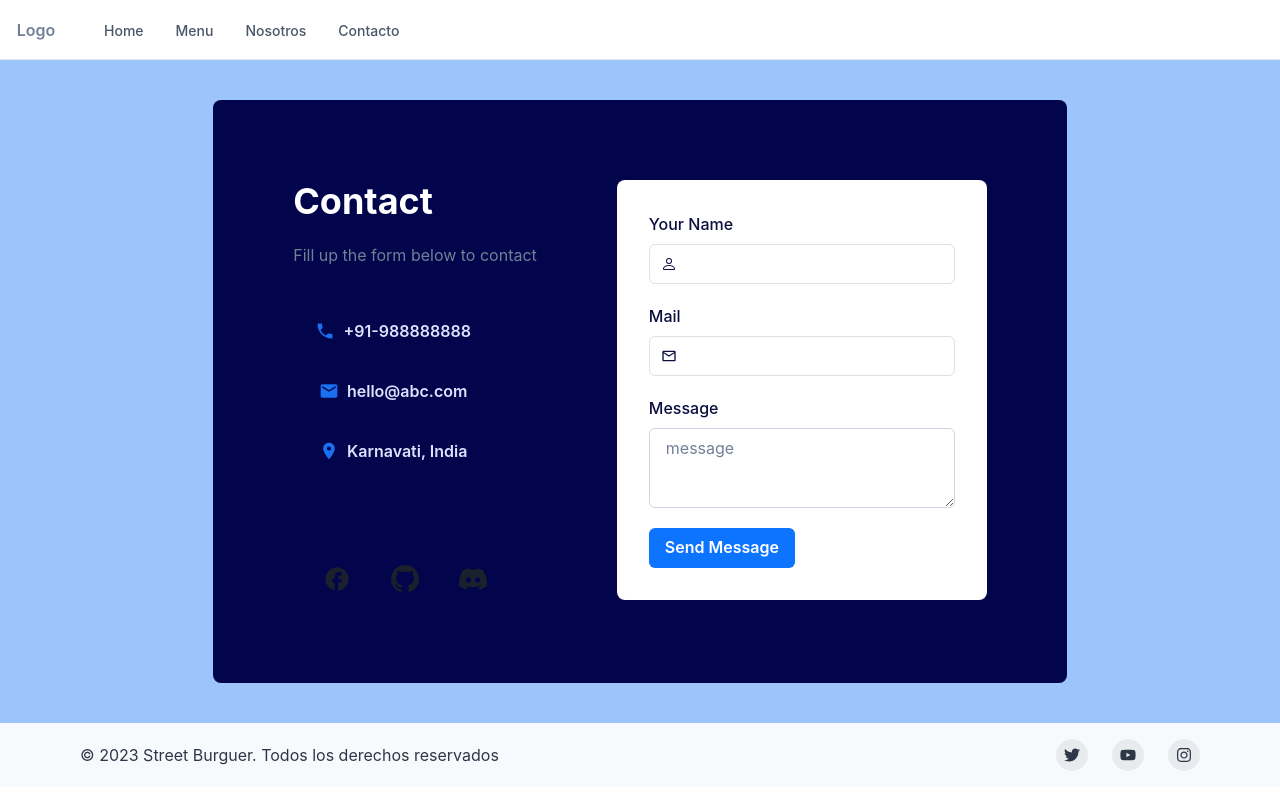
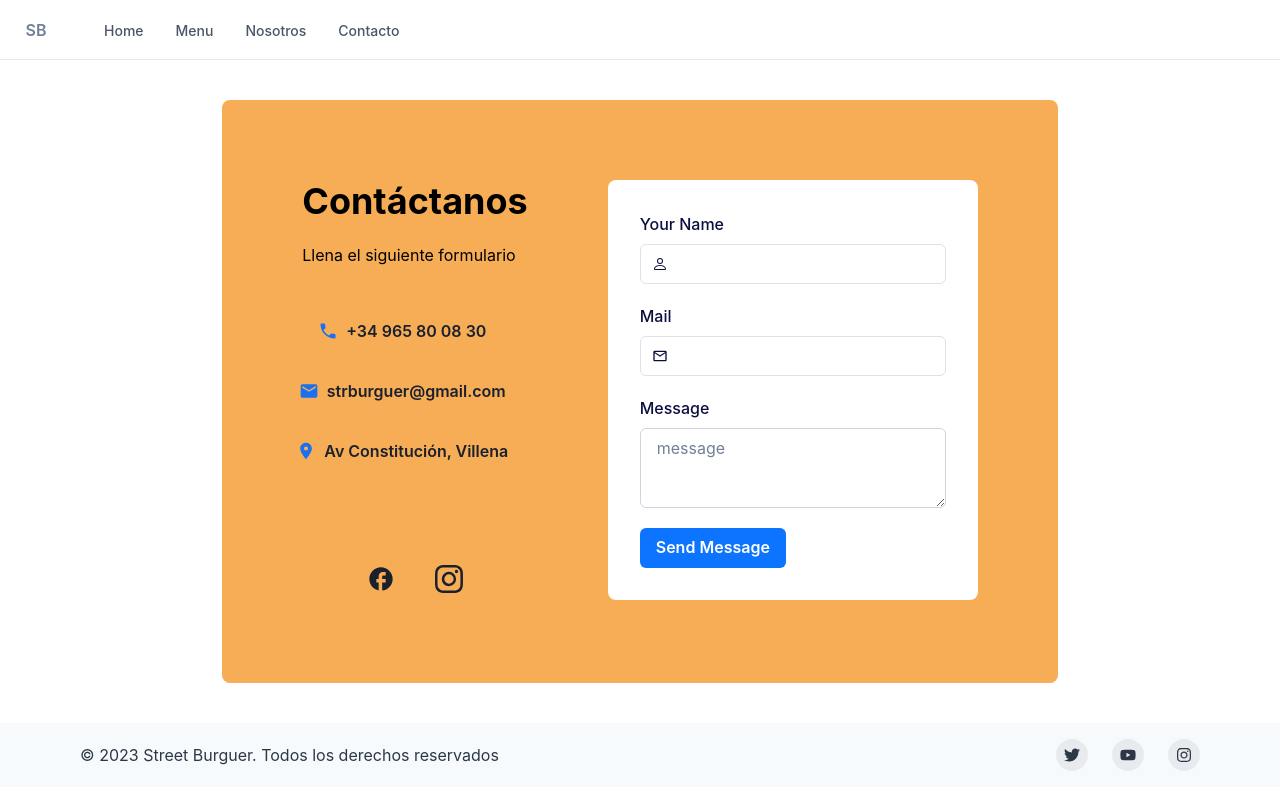
Before and after one commit to maurojasnova/street-burguer, a Next.js app: page /contacto in a window 1280 px wide. Built offline with nearby package versions, Linux system fonts and the light colour scheme.

Commit message:
styled the contact form

```diff
--- a/app/contacto/page.tsx
+++ b/app/contacto/page.tsx
@@ -26,15 +26,15 @@ import {
   MdFacebook,
   MdOutlineEmail,
 } from "react-icons/md";
-import { BsGithub, BsDiscord, BsPerson } from "react-icons/bs";
+import { BsInstagram, BsPerson } from "react-icons/bs";
 
 export default function Contact() {
   return (
-    <Container bg="#9DC4FB" maxW="full" mt={0} centerContent overflow="hidden">
+    <Container bg="white" maxW="full" mt={0} centerContent overflow="hidden">
       <Flex>
         <Box
-          bg="#02054B"
-          color="white"
+          bg="orange.300"
+          color="black"
           borderRadius="lg"
           m={{ sm: 4, md: 16, lg: 10 }}
           p={{ sm: 5, md: 5, lg: 16 }}
@@ -43,44 +43,40 @@ export default function Contact() {
             <Wrap spacing={{ base: 20, sm: 3, md: 5, lg: 20 }}>
               <WrapItem>
                 <Box>
-                  <Heading>Contact</Heading>
-                  <Text mt={{ sm: 3, md: 3, lg: 5 }} color="gray.500">
-                    Fill up the form below to contact
+                  <Heading>Contáctanos</Heading>
+                  <Text mt={{ sm: 3, md: 3, lg: 5 }}>
+                    Llena el siguiente formulario
                   </Text>
                   <Box py={{ base: 5, sm: 5, md: 8, lg: 10 }}>
-                    <VStack pl={0} spacing={3} alignItems="flex-start">
+                    <VStack pl={0} spacing={3} alignItems="flex-start" justify={"center"}>
                       <Button
                         size="md"
                         height="48px"
                         width="200px"
                         variant="ghost"
-                        color="#DCE2FF"
                         _hover={{ border: "2px solid #1C6FEB" }}
                         leftIcon={<MdPhone color="#1970F1" size="20px" />}
-                      >
-                        +91-988888888
+                      >+34 965 80 08 30
                       </Button>
                       <Button
                         size="md"
                         height="48px"
                         width="200px"
                         variant="ghost"
-                        color="#DCE2FF"
                         _hover={{ border: "2px solid #1C6FEB" }}
                         leftIcon={<MdEmail color="#1970F1" size="20px" />}
                       >
-                        hello@abc.com
+                        strburguer@gmail.com
                       </Button>
                       <Button
                         size="md"
                         height="48px"
                         width="200px"
                         variant="ghost"
-                        color="#DCE2FF"
                         _hover={{ border: "2px solid #1C6FEB" }}
                         leftIcon={<MdLocationOn color="#1970F1" size="20px" />}
                       >
-                        Karnavati, India
+                        Av Constitución, Villena
                       </Button>
                     </VStack>
                   </Box>
@@ -89,6 +85,7 @@ export default function Contact() {
                     spacing={5}
                     px={5}
                     alignItems="flex-start"
+                    justify={"center"}
                   >
                     <IconButton
                       aria-label="facebook"
@@ -99,20 +96,12 @@ export default function Contact() {
                       icon={<MdFacebook size="28px" />}
                     />
                     <IconButton
-                      aria-label="github"
+                      aria-label="instagram"
                       variant="ghost"
                       size="lg"
                       isRound={true}
                       _hover={{ bg: "#0D74FF" }}
-                      icon={<BsGithub size="28px" />}
-                    />
-                    <IconButton
-                      aria-label="discord"
-                      variant="ghost"
-                      size="lg"
-                      isRound={true}
-                      _hover={{ bg: "#0D74FF" }}
-                      icon={<BsDiscord size="28px" />}
+                      icon={<BsInstagram size="28px" />}
                     />
                   </HStack>
                 </Box>
--- a/components/Favorites.tsx
+++ b/components/Favorites.tsx
@@ -46,11 +46,12 @@ export default function Favorites() {
 
   return (
     <Stack>
-      <Stack spacing={0} align={"center"} textAlign="center" py="12">
+      <Stack spacing={0} align={"center"} textAlign="center" py="4">
         <Heading
           lineHeight={1.1}
           fontWeight={600}
           fontSize={{ base: "2xl", sm: "3xl", lg: "5xl" }}
+          py="4"
         >
           Los favoritos
         </Heading>
--- a/components/Footer.tsx
+++ b/components/Footer.tsx
@@ -54,7 +54,7 @@ import {
           spacing={4}
           justify={{ base: 'center', md: 'space-between' }}
           align={{ base: 'center', md: 'center' }}>
-          <Text>© 2023 Street Burguer. Todos los derechos reservados</Text>
+          <Text>© {new Date().getFullYear()} Street Burguer. Todos los derechos reservados</Text>
           <Stack direction={'row'} spacing={6}>
             <SocialButton label={'Twitter'} href={'#'}>
               <FaTwitter />
--- a/components/Navbar.tsx
+++ b/components/Navbar.tsx
@@ -56,8 +56,8 @@ export default function Navbar() {
           <Text
             textAlign={useBreakpointValue({ base: "center", md: "left" })}
             fontFamily={"heading"}
-            color={useColorModeValue("gray.800", "white")}
-          ><Button as={"a"} href="/" variant={"link"}>Logo</Button>
+            color="orange.300"
+          ><Button as={"a"} href="/" variant={"link"}>SB</Button>
 
           </Text>
 
--- a/components/Testimonials.tsx
+++ b/components/Testimonials.tsx
@@ -86,8 +86,8 @@ export default function Testimonials() {
   return (
     <Box bg={useColorModeValue("gray.100", "gray.700")}>
       <Container maxW={"7xl"} py={16} as={Stack} spacing={12}>
-        <Stack spacing={0} align={"center"}>
-          <Heading>Nuestros clientes hablan</Heading>
+        <Stack spacing={0} align={"center"} textAlign="center">
+          <Heading py="4">Nuestros clientes hablan</Heading>
           <Text>
             Nosotros llevamos una fusión gastronómico por todo Villena y sus
             alrededores
```
